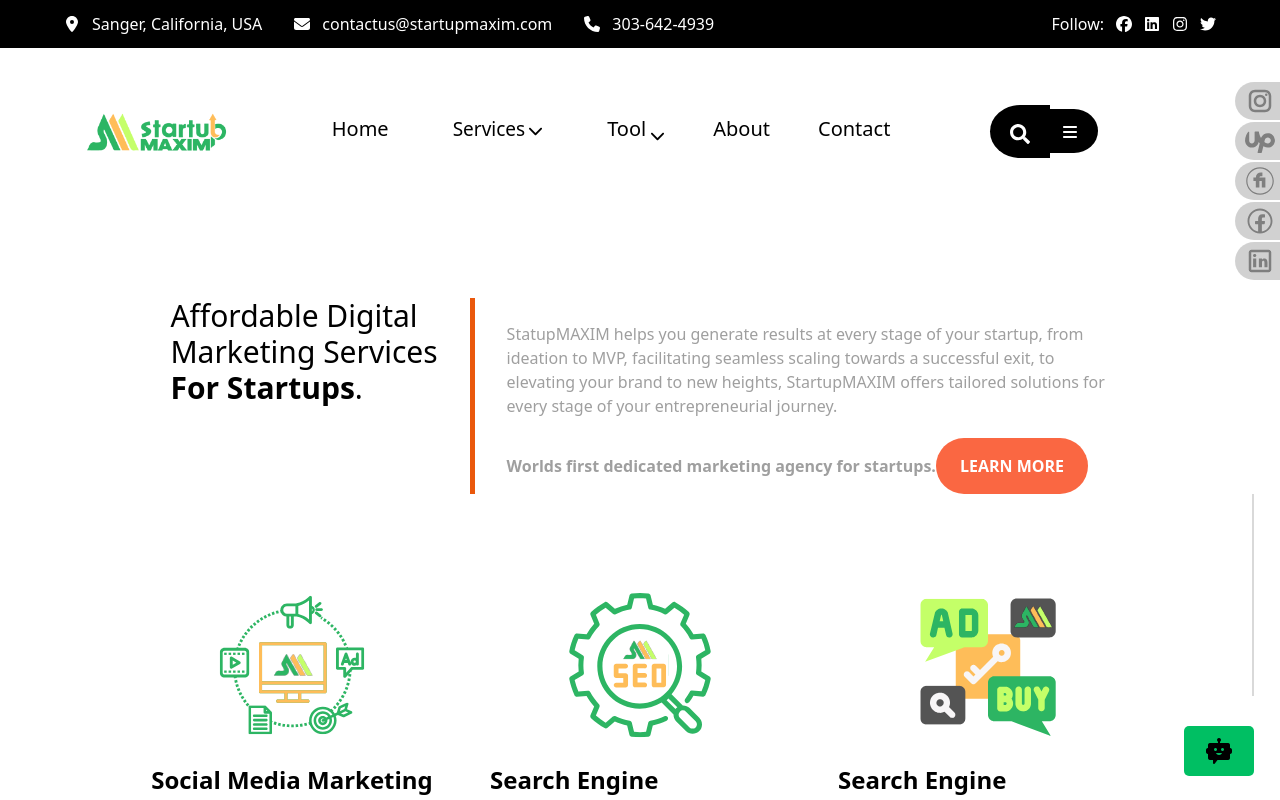
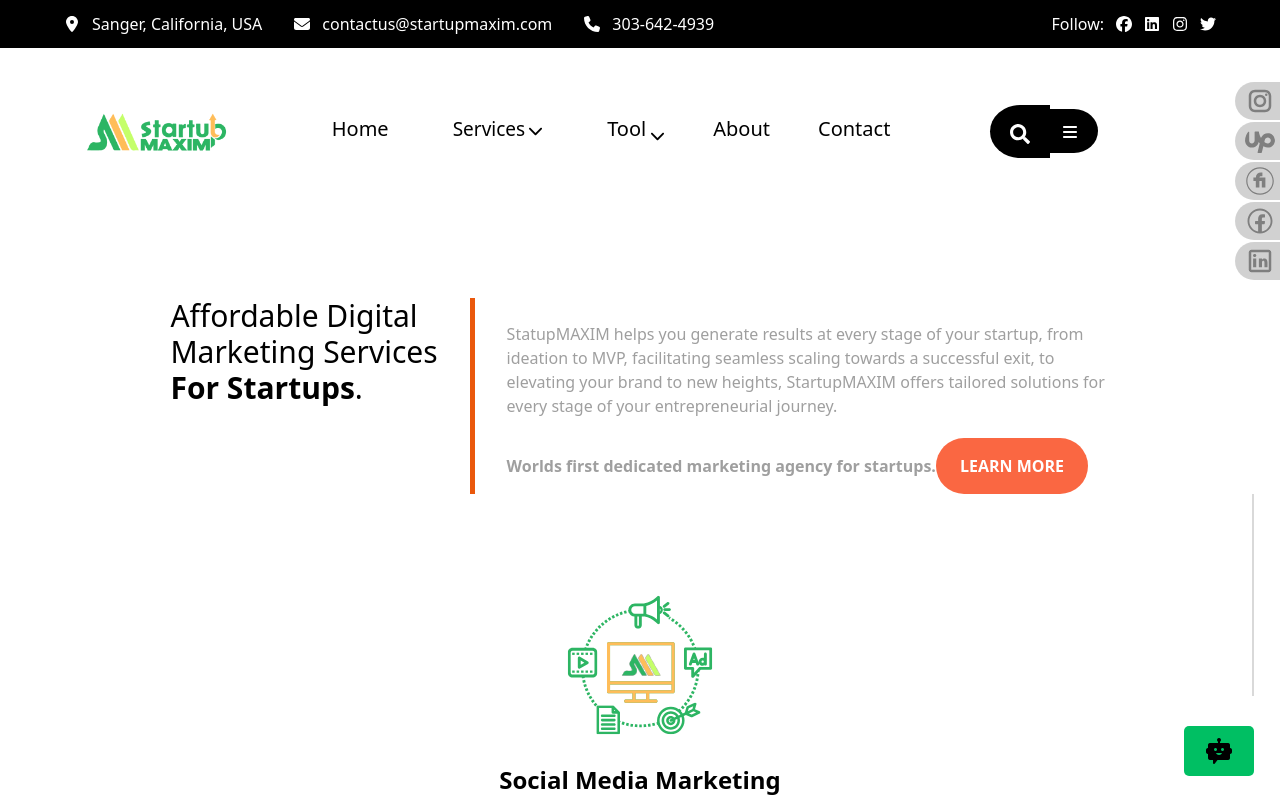
Before and after one commit to mhmAdmin1122/startupMAXIM, a Next.js app: page / in a window 1280 px wide. Shown: the top 800 px of the page. Built offline with nearby package versions, Linux system fonts and the light colour scheme.

Commit message:
First card update

```diff
--- a/pages/Components/H/HomeSection.tsx
+++ b/pages/Components/H/HomeSection.tsx
@@ -92,7 +92,7 @@ const HomeSection = () => {
           }
           linkurl="/"
         />
-        <ServiceCard
+        {/* <ServiceCard
           imageUrl={card2}
           altText="StartupMAXIM provides the best SEO services to startups."
           title="Search Engine Optimization (SEO)"
@@ -124,7 +124,7 @@ const HomeSection = () => {
               Startups need to bid for paid traffic but ROI matters here. We guarantee atleast 3X return on SEM investment with maximum results.
               </p>
               <ul className="text-left">
-                {/* <li>01: Pay-Per-Click (PPC) Advertising</li> */}
+                <li>01: Pay-Per-Click (PPC) Advertising</li>
                 <li>02: Display Advertising</li>
                 <li>03: Social Media Advertising</li>
                 <li>04: Ad Campaign Management</li>
@@ -147,7 +147,7 @@ const HomeSection = () => {
               </p>
               <ul className="text-left">
               <li>01: Website Development</li>
-              {/* <li>02: App Development (iOS, Android)</li> */}
+              <li>02: App Development (iOS, Android)</li>
               <li>03: UI/UX Design</li>
               <li>04: Responsive Design</li>
               <li>05: E-commerce Development</li>
@@ -267,7 +267,7 @@ const HomeSection = () => {
             </>
           }
           linkurl="/"
-        />
+        /> */}
       </section>
 
       <section
```
